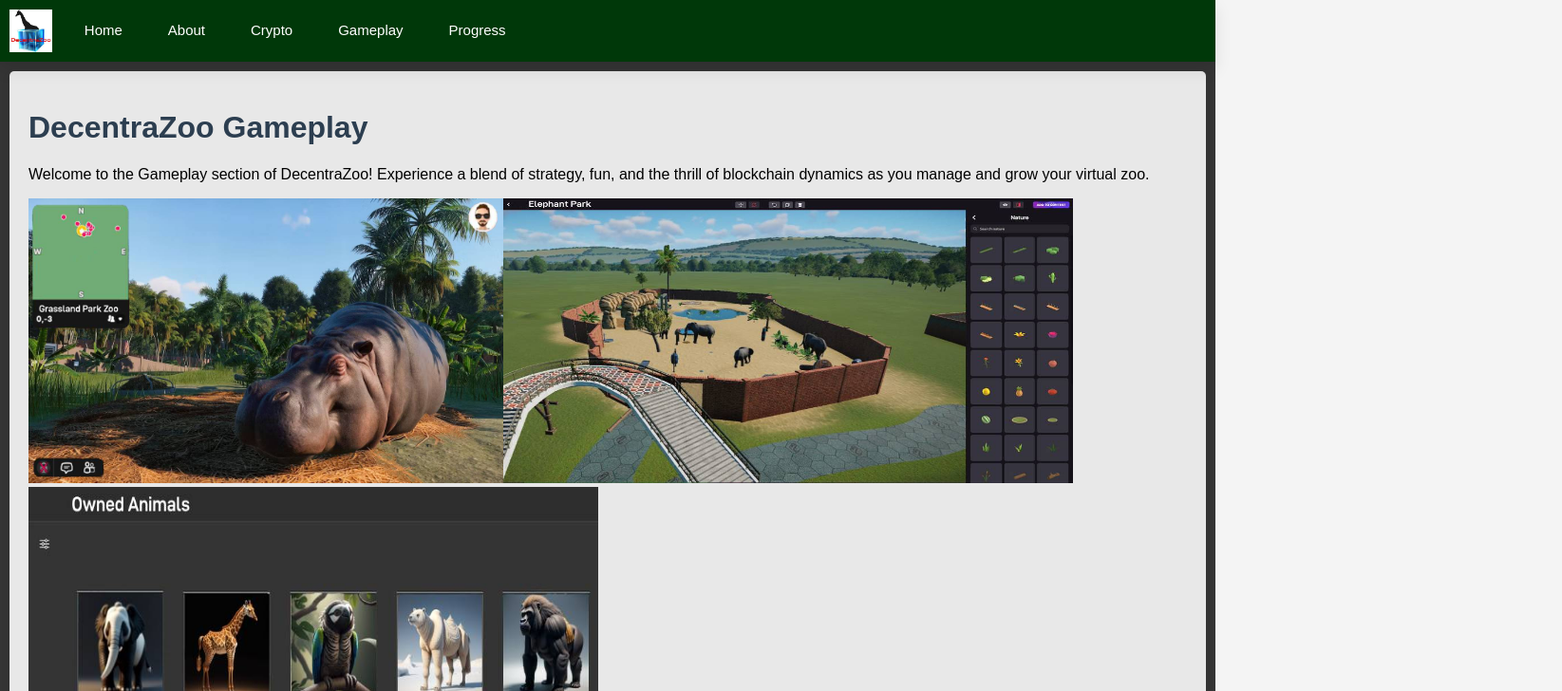
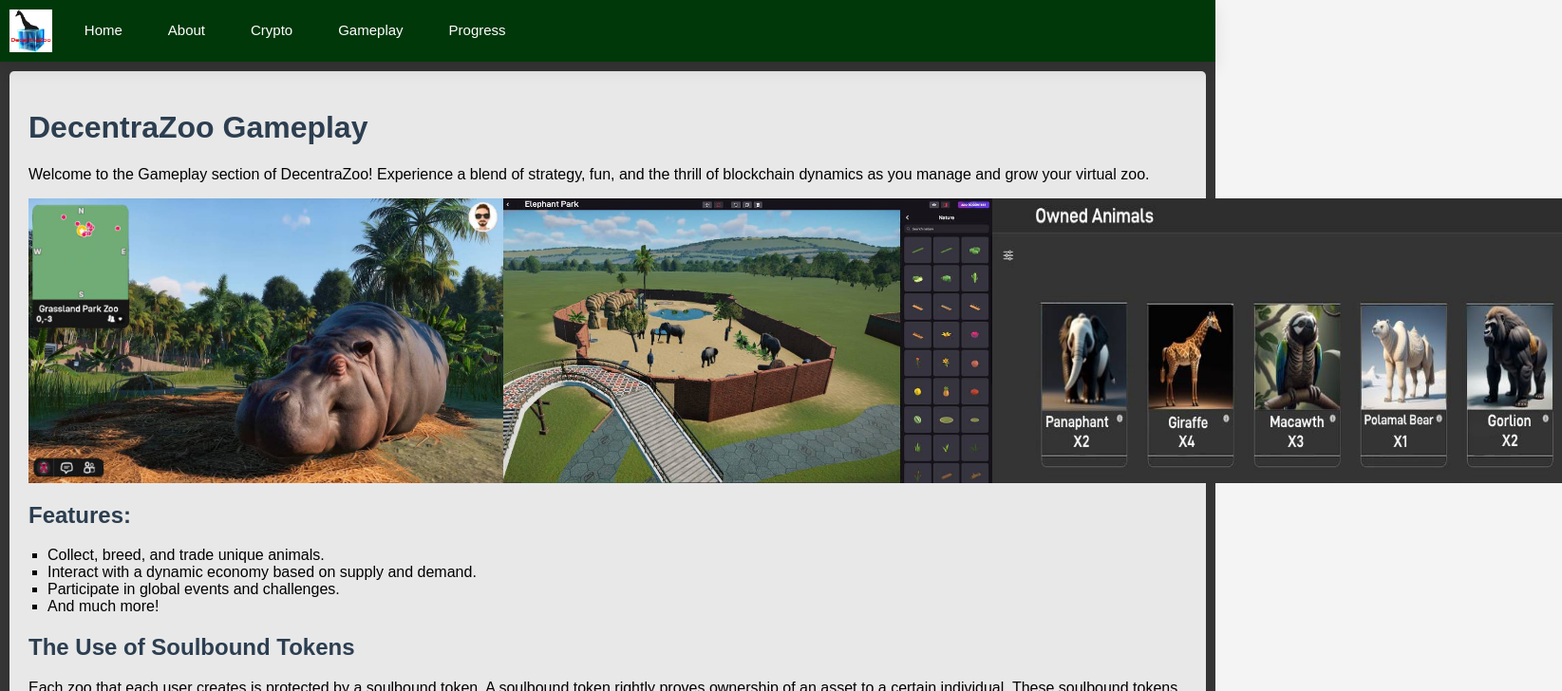
Before and after one commit to sdinslage/decentra_zoo, a React (Create React App) app: page /gameplay in a window 1280 px wide. Shown: the top 728 px of the page at 95% size, 1645 px wide, since content can reach past the window. Built offline with nearby package versions, Linux system fonts and the light colour scheme.

Commit message:
Update Gameplay.css

```diff
--- a/src/Gameplay.css
+++ b/src/Gameplay.css
@@ -16,3 +16,8 @@
     list-style-type: square;
     padding-left: 20px;
 }
+
+.gameplay-images{
+    display: flex;
+    justify-content: space-between;
+}
```
